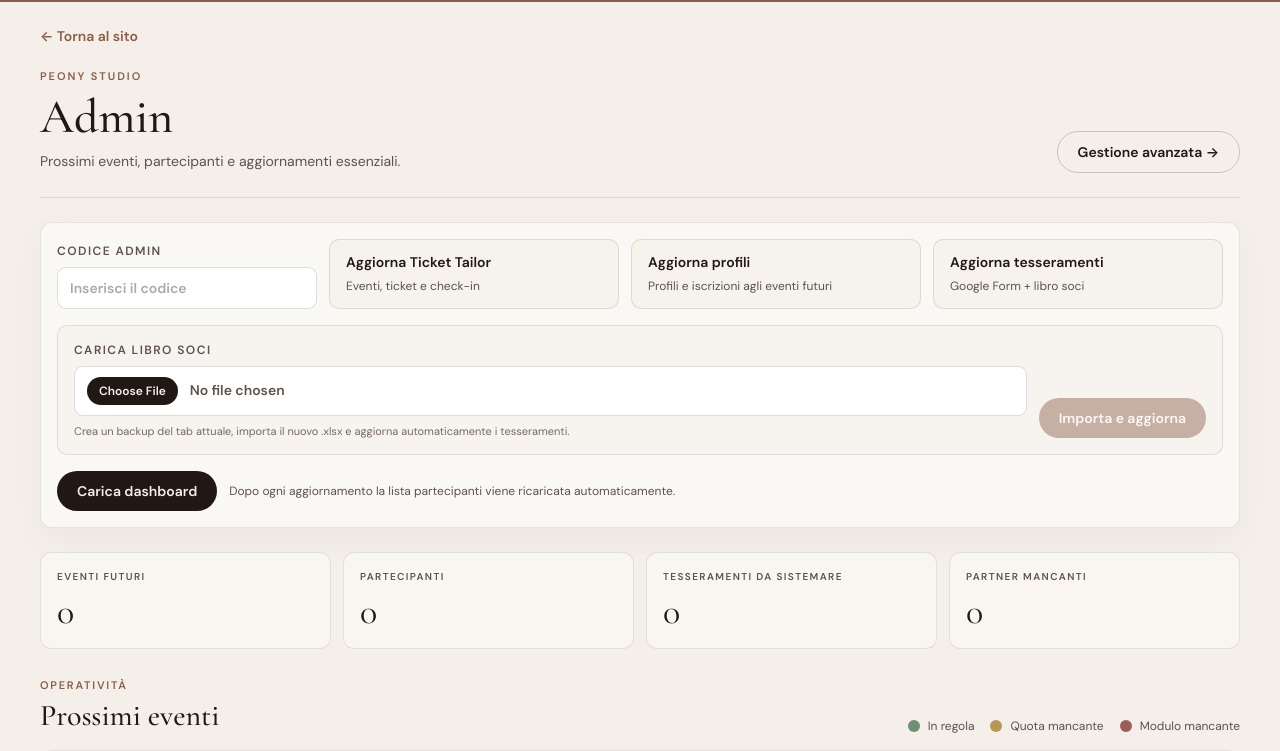
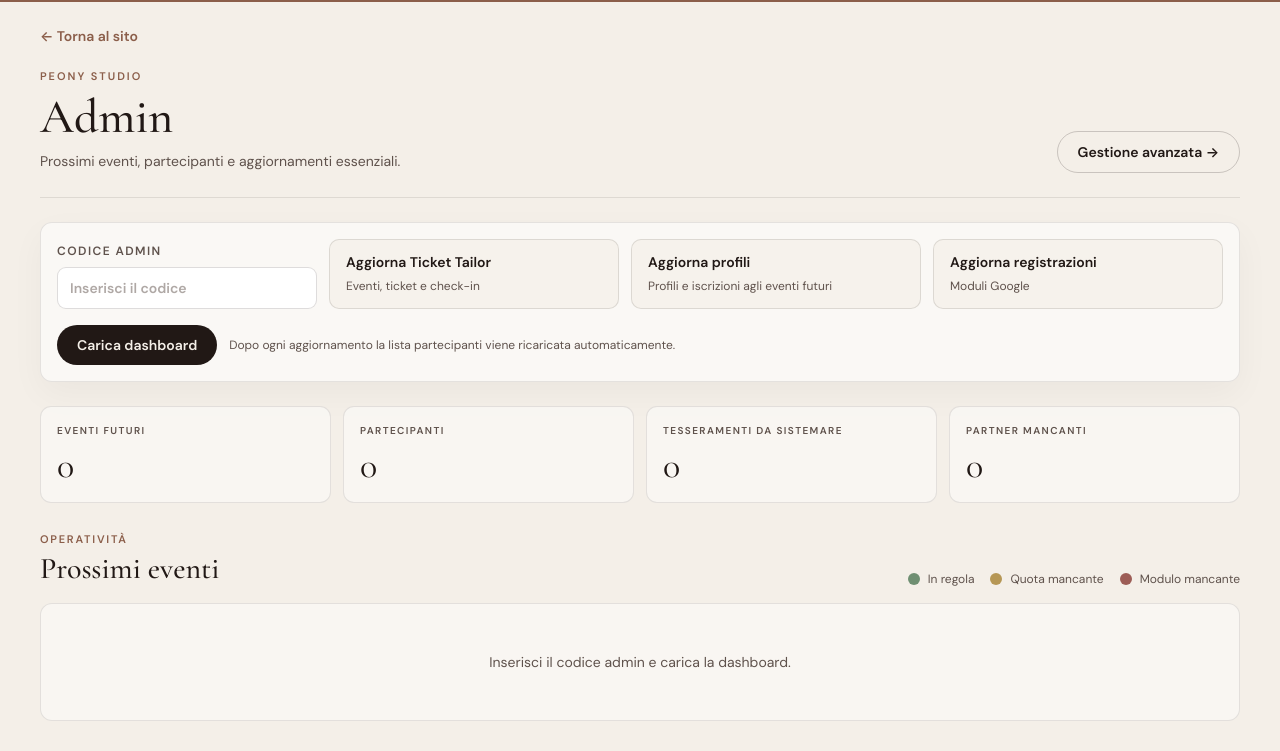
Before and after one commit to Atterual89/PeonyStudio, a Next.js app: page /admin/ticket-tailor in a window 1280 px wide. Shown: the top 751 px of the page. Built offline with nearby package versions, Linux system fonts and the light colour scheme.

Commit message:
Remove obsolete official-book sync from admin dashboard and membership lookup

```diff
--- a/src/app/admin/ticket-tailor/page.tsx
+++ b/src/app/admin/ticket-tailor/page.tsx
@@ -57,7 +57,7 @@ type MemberCandidate = {
 };
 
 type ActionState = {
-  key: "ticket-tailor" | "profiles" | "memberships" | "members-book-upload";
+  key: "ticket-tailor" | "profiles" | "memberships";
   ok: boolean;
   message: string;
 };
@@ -70,7 +70,6 @@ export default function TicketTailorAdminHome() {
   const [dashboardError, setDashboardError] = useState<string | null>(null);
   const [actionState, setActionState] = useState<ActionState | null>(null);
   const [detail, setDetail] = useState<ParticipantDetail | null>(null);
-  const [membersBookFile, setMembersBookFile] = useState<File | null>(null);
 
   const summary = useMemo(() => {
     const participants = events.flatMap((event) => event.participants);
@@ -170,10 +169,6 @@ export default function TicketTailorAdminHome() {
         label: "Form ITA/ENG",
         path: "/api/admin/association-members/sync-apply",
       },
-      {
-        label: "Libro Soci",
-        path: "/api/admin/association-members/book-sync-apply",
-      },
     ];
 
     try {
@@ -211,82 +206,12 @@ export default function TicketTailorAdminHome() {
       setActionState({
         key: "memberships",
         ok: true,
-        message: `Tesseramenti aggiornati. ${summaries.join(" · ")}`,
+        message: `Registrazioni aggiornate. ${summaries.join(" · ")}`,
       });
       await loadDashboard();
     } catch (error) {
       setActionState({
         key: "memberships",
-        ok: false,
-        message: error instanceof Error ? error.message : "Errore sconosciuto.",
-      });
-    } finally {
-      setRunningAction(null);
-    }
-  }
-
-  async function uploadMembersBook() {
-    if (!secret.trim()) {
-      setActionState({
-        key: "members-book-upload",
-        ok: false,
-        message: "Inserisci il codice admin.",
-      });
-      return;
-    }
-
-    if (!membersBookFile) {
-      setActionState({
-        key: "members-book-upload",
-        ok: false,
-        message: "Seleziona il file Libro Soci in formato .xlsx.",
-      });
-      return;
-    }
-
-    setRunningAction("members-book-upload");
-    setActionState(null);
-
-    try {
-      const formData = new FormData();
-      formData.append("file", membersBookFile);
-
-      const response = await fetch(
-        "/api/admin/association-members/book-upload",
-        {
-          method: "POST",
-          headers: { "x-admin-sync-secret": secret.trim() },
-          body: formData,
-        },
-      );
-      const payload = await readJsonResponse(response);
-
-      if (!response.ok || payload.ok === false) {
-        throw new Error(
-          readMessage(payload, "Errore caricamento Libro Soci."),
-        );
-      }
-
-      const formSync = readSyncSummary(payload.formSync);
-      const bookSync = readSyncSummary(payload.bookSync);
-      const importedRows = readNumber(payload.importedRows);
-      const backupTitle =
-        typeof payload.backupTitle === "string" ? payload.backupTitle : "creato";
-
-      setMembersBookFile(null);
-      setActionState({
-        key: "members-book-upload",
-        ok: true,
-        message:
-          `Libro Soci aggiornato: ${importedRows} soci importati. Backup: ${backupTitle}. ` +
-          `Form ITA/ENG: +${formSync.created}, aggiornati ${formSync.updated}, rimossi ${formSync.removed}. ` +
-          `Libro Soci: +${bookSync.created}, aggiornati ${bookSync.updated}, rimossi ${bookSync.removed}.`,
-      });
-
-      await loadDashboard();
-    } catch (error) {
-      setActionState({
-        key: "members-book-upload",
         ok: false,
         message: error instanceof Error ? error.message : "Errore sconosciuto.",
       });
@@ -388,40 +313,12 @@ export default function TicketTailorAdminHome() {
               onClick={runProfileSync}
             />
             <ActionButton
-              title="Aggiorna tesseramenti"
-              text="Google Form + libro soci"
+              title="Aggiorna registrazioni"
+              text="Moduli Google"
               loading={runningAction === "memberships"}
               disabled={Boolean(runningAction)}
               onClick={runMembershipSync}
             />
-          </div>
-
-          <div className="mt-4 grid gap-3 rounded-[10px] border border-[#211815]/10 bg-[#f4efe8]/55 p-4 lg:grid-cols-[1fr_auto] lg:items-end">
-            <label className="text-xs font-semibold uppercase tracking-[0.12em] text-[#5f524c]">
-              Carica Libro Soci
-              <input
-                type="file"
-                accept=".xlsx,application/vnd.openxmlformats-officedocument.spreadsheetml.sheet"
-                onChange={(event) =>
-                  setMembersBookFile(event.target.files?.[0] ?? null)
-                }
-                disabled={Boolean(runningAction)}
-                className="mt-2 block w-full rounded-[9px] border border-[#211815]/15 bg-white px-3 py-2.5 text-sm normal-case tracking-normal file:mr-3 file:rounded-full file:border-0 file:bg-[#211815] file:px-3 file:py-1.5 file:text-xs file:font-semibold file:text-[#f4efe8]"
-              />
-              <span className="mt-2 block text-[11px] font-normal normal-case tracking-normal text-[#766961]">
-                Crea un backup del tab attuale, importa il nuovo .xlsx e aggiorna automaticamente i tesseramenti.
-              </span>
-            </label>
-            <button
-              type="button"
-              onClick={uploadMembersBook}
-              disabled={!membersBookFile || Boolean(runningAction)}
-              className="rounded-full bg-[#8b5e4a] px-5 py-2.5 text-sm font-semibold text-white transition hover:-translate-y-0.5 disabled:cursor-not-allowed disabled:opacity-45"
-            >
-              {runningAction === "members-book-upload"
-                ? "Caricamento..."
-                : "Importa e aggiorna"}
-            </button>
           </div>
 
           <div className="mt-4 flex flex-wrap items-center gap-3">
@@ -1409,21 +1306,6 @@ function readNumber(value: unknown) {
   return typeof value === "number" && Number.isFinite(value) ? value : 0;
 }
 
-function readSyncSummary(value: unknown) {
-  const record =
-    typeof value === "object" && value !== null
-      ? (value as Record<string, unknown>)
-      : {};
-
-  return {
-    created: readNumber(record.created),
-    updated: readNumber(record.updated),
-    unchanged: readNumber(record.unchanged),
-    removed: readNumber(record.removed),
-    invalidRows: readNumber(record.invalidRows),
-  };
-}
-
 function readMessage(payload: Record<string, unknown>, fallback: string) {
   if (typeof payload.message === "string" && payload.message.trim()) {
     return payload.message;
--- a/src/app/api/admin/association-members/lookup/route.ts
+++ b/src/app/api/admin/association-members/lookup/route.ts
@@ -7,7 +7,6 @@ import {
   type MembershipEvidenceRow,
 } from "@/lib/association/membership-state";
 import { readAssociationMembersFromGoogleSheet } from "@/lib/google/sheets";
-import { readOfficialMembersBookFromGoogleSheet } from "@/lib/google/members-book";
 import { createSupabaseAdminClient } from "@/lib/supabase/admin";
 import { withSupabaseClockSkewRetry } from "@/lib/supabase/retry";
 
@@ -55,9 +54,8 @@ export async function GET(request: NextRequest) {
 
   const supabase = createSupabaseAdminClient();
 
-  const [formSource, bookSource, manualResult, profileResult] = await Promise.all([
+  const [formSource, manualResult, profileResult] = await Promise.all([
     readAssociationMembersFromGoogleSheet(),
-    readOfficialMembersBookFromGoogleSheet(),
     withSupabaseClockSkewRetry(
       async () =>
         await supabase
@@ -116,15 +114,6 @@ export async function GET(request: NextRequest) {
       membership_starts_at: row.membership_starts_at,
       membership_expires_at: row.membership_expires_at,
     })),
-    ...bookSource.rows.map((row) => ({
-      first_name: row.first_name,
-      last_name: row.last_name,
-      email: row.email,
-      source: row.source,
-      membership_status: row.membership_status,
-      membership_starts_at: row.membership_starts_at,
-      membership_expires_at: row.membership_expires_at,
-    })),
     ...((manualData ?? []) as MembershipEvidenceRow[]),
   ];
   const profiles = (profileData ?? []) as ProfileRow[];
@@ -137,19 +126,6 @@ export async function GET(request: NextRequest) {
         : normalizeMembershipNameKey(row.first_name, row.last_name) ===
           searchNameKey),
   );
-
-  const matchingOfficialRows = email
-    ? members.filter(
-        (row) =>
-          row.source === "official_members_book" &&
-          normalizeMembershipEmail(row.email) === email,
-      )
-    : members.filter(
-        (row) =>
-          row.source === "official_members_book" &&
-          normalizeMembershipNameKey(row.first_name, row.last_name) ===
-            searchNameKey,
-      );
 
   const matchingManualRows = members.filter(
     (row) =>
@@ -197,7 +173,6 @@ export async function GET(request: NextRequest) {
 
   for (const row of matchingFormRows) addIdentity(row);
   for (const profile of profiles) addIdentity(profile);
-  for (const row of matchingOfficialRows) addIdentity(row);
   for (const row of matchingManualRows) addIdentity(row);
 
   const candidates: Candidate[] = Array.from(identities.values())
```
